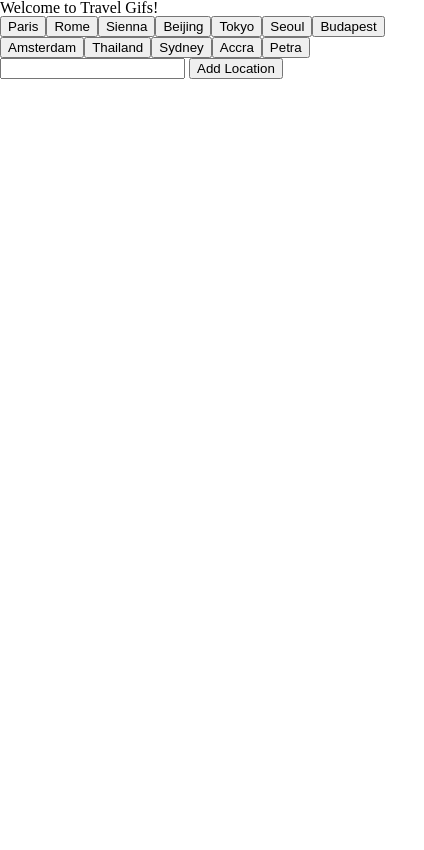
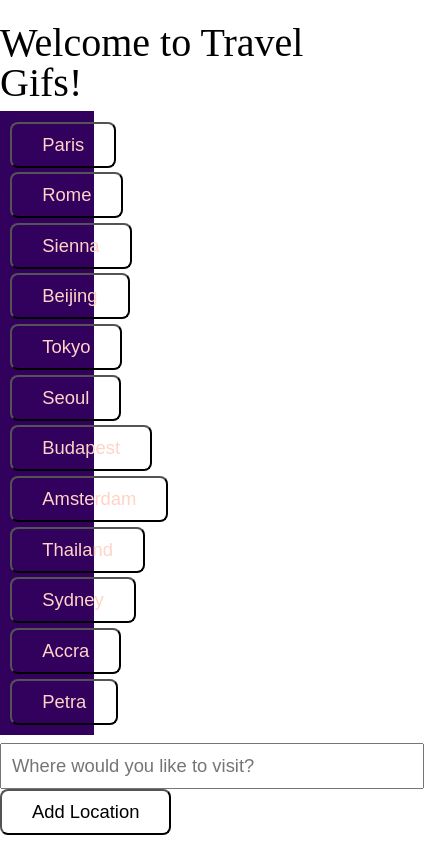
Before and after one commit to BlackMG27/Giftastic, a plain HTML site: page index.html in a window 390 px wide. Shown: the whole page, 424 px wide, since content can reach past the window. Drawn offline with nearby package versions, Linux system fonts and the light colour scheme.

Commit message:
added some css to make it somewhat responsive and let the user choose how many gifs they want

```diff
--- a/assets/css/style.css
+++ b/assets/css/style.css
@@ -0,0 +1,85 @@
+.wrapper {
+    max-width: 1050px;
+    margin: 0 auto;
+    margin-top: 6%;
+}
+
+.wrapper h1 {
+    font-size: 2.5rem;
+    margin-bottom: 2%;
+}
+
+.travel-button {
+    font-size: 1.15rem;
+    background: none;
+    padding: 10px 30px;
+    cursor: pointer;
+    margin: 3%;
+    color: rgb(255, 211, 198);
+    border-radius: 8px;
+    transition: .25s;
+}
+
+.travel-button:hover {
+    color: rgb(50, 1, 94);
+    background-color: rgb(255, 211, 198);
+    transition: .25s;
+}
+
+#travelButtons {
+    margin-bottom: 2%;
+    float: left;
+    width: 20%;
+    background-color: rgb(50, 1, 94);
+    height: 100%;
+    padding: 8px;
+}
+
+input {
+    width: 400px;
+    padding: 10px;
+}
+
+#addButton {
+    font-size: 1.15rem;
+    padding: 10px 30px;
+    background: none;
+    border-radius: 8px;
+    cursor: pointer;
+    transition: .25s;
+}
+
+#addButton:hover {
+    background-color: rgb(50, 1, 94);
+    color: rgb(255, 211, 198);
+    transition: .25s;
+}
+
+#addButtonText {
+    font-size: 1.15rem;
+}
+
+#travelGifs {
+    margin-left: 3%;
+    padding-left: 3%;
+    margin-top: 4%;
+    display: grid;
+    grid-template-columns: repeat(auto-fit, minmax(250px, 1fr));
+    grid-gap: 15px;
+}
+
+.gif {
+    width: 100%;
+    cursor: pointer;
+}
+
+.gif-title {
+    text-align: center;
+    font-size: 1.15rem;
+    line-height: 1.5rem;
+
+}
+
+.gif-source {
+    text-decoration: none;
+}
--- a/index.html
+++ b/index.html
@@ -16,7 +16,7 @@
         <h1>Welcome to Travel Gifs!</h1>
         <div id="travelButtons"></div>
         <form>
-            <input type="text" id="addButtonText" aria-placeholder="Where would you like to visit?">
+            <input type="text" id="addButtonText" placeholder="Where would you like to visit?">
             <button id="addButton">Add Location</button>
             <div id="travelGifs"></div>
         </form>
```
